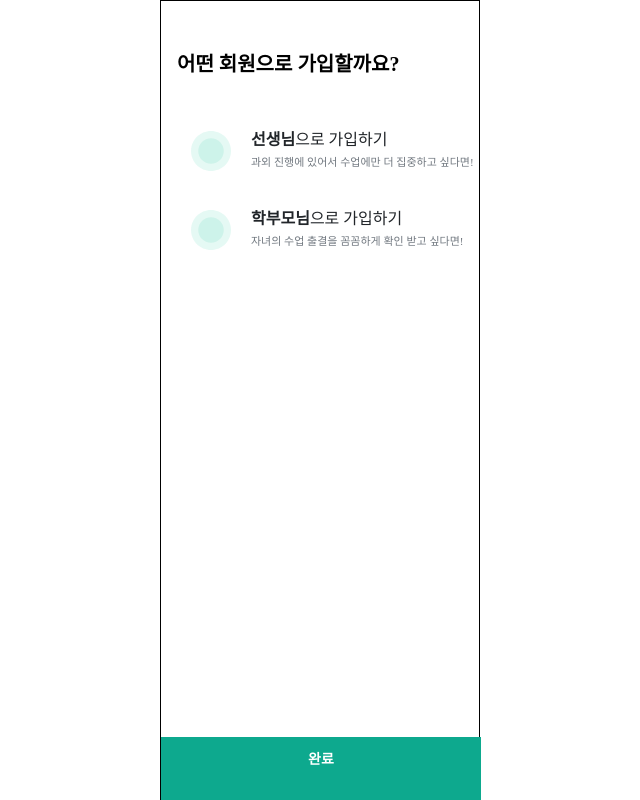
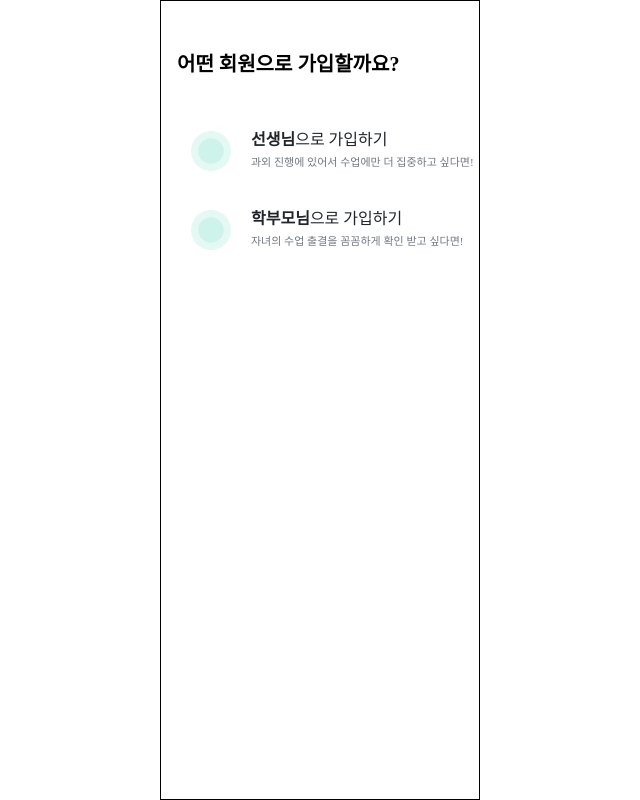
Before and after one commit to Gwasuwon-shot/Tutice_Client, a React (Vite) app: page /signup in a window 1280 px wide. Shown: the whole page, without its empty margins (320-960 px from the left). Built offline with nearby package versions, Linux system fonts and the light colour scheme; a web font is replaced by a local one.

Commit message:
[ style ] 컴포넌트에 타입 주기

```diff
--- a/src/components/common/BottomButton.tsx
+++ b/src/components/common/BottomButton.tsx
@@ -1,7 +1,11 @@
-import React from "react";
+import React, { ReactNode } from "react";
 import { styled } from "styled-components";
 
-export default function BottomButton({ children }) {
+type BottomButtonProps = {
+  children: ReactNode;
+};
+
+export default function BottomButton({ children }: BottomButtonProps) {
   return (
     <BottomContainer>
       <BottomText> {children} </BottomText>
@@ -26,6 +30,6 @@ const BottomText = styled.div`
   /* top- 정확한 값으로 수정 필요 */
   top: -1rem;
 
-  color: ${({ theme }) => theme.colors.grey0};ç
+  color: ${({ theme }) => theme.colors.grey0};
   ${({ theme }) => theme.fonts.body01};
 `;
--- a/src/components/signup/Role.tsx
+++ b/src/components/signup/Role.tsx
@@ -2,7 +2,7 @@ import React from "react";
 import { styled } from "styled-components";
 import RoleCheckSignupIc from "../../assets/icon/RoleCheckSignupIc.svg";
 import RoleNoneCheckSignupIc from "../../assets/icon/RoleNoneCheckSignupIc.svg";
-import BottomButton from "../common/BottomButton";
+// import BottomButton from "../common/BottomButton";
 
 export default function Role() {
   return (
@@ -29,7 +29,7 @@ export default function Role() {
             <RadioSubName htmlFor="teacher"> 자녀의 수업 출결을 꼼꼼하게 확인 받고 싶다면! </RadioSubName>
           </TextWrapper>
         </RoleRapper>
-        <BottomButton children="완료" />
+        {/* <BottomButton children="완료" /> */}
       </Container>
     </>
   );
```
